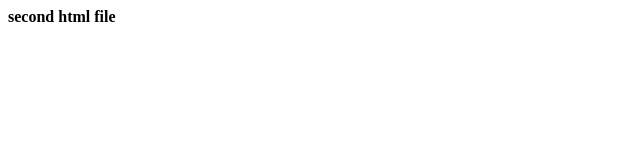
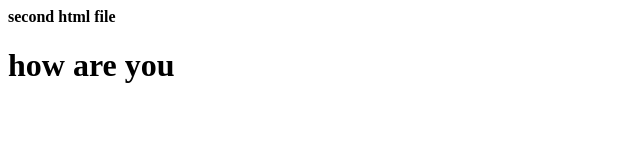
Before and after one commit to naresh472/localrepo, a plain HTML site: page index.html in a window 1280 px wide. Shown: the whole page, without its empty margins (0-640 px from the left). Drawn offline with Linux system fonts and the light colour scheme.

Commit message:
add style

```diff
--- a/index.html
+++ b/index.html
@@ -7,5 +7,6 @@
 </head>
 <body>
      <b>second html file</b>
+     <h1>how are you</h1>
 </body>
 </html>
```
